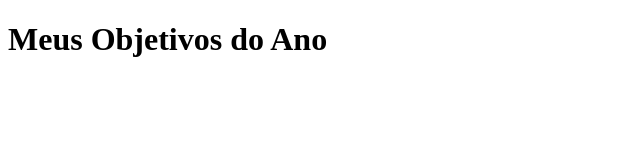
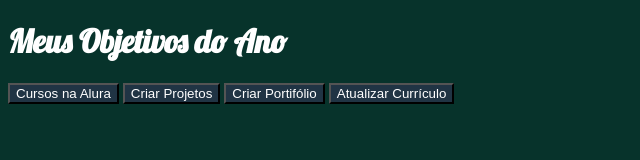
Before and after one commit to braganceirotide/JavaScript, a plain HTML site: page index.html in a window 1280 px wide. Shown: the whole page, without its empty margins (0-640 px from the left). Drawn offline with Linux system fonts and the light colour scheme.

Commit message:
Add files via upload

```diff
--- a/index.html
+++ b/index.html
@@ -5,9 +5,19 @@
     <meta http-equiv="X-UA-Compatible" content="IE=edge">
     <meta name="viewport" content="width=device-width, initial-scale=1.0">
     <title>Projeto-de-Vida</title>
+    <link rel="stylesheet" href="style.css">
+    <link rel="preconnect" href="https://fonts.googleapis.com">
+    <link rel="preconnect" href="https://fonts.gstatic.com" crossorigin>
+    <link href="https://fonts.googleapis.com/css2?family=Lobster&display=swap" rel="stylesheet">
 </head>
 <body>
     <h1>Meus Objetivos do Ano</h1>
+    <div class="botoes">
+        <button class="botao">Cursos na Alura</button>
+        <button class="botao">Criar Projetos</button>
+        <button class="botao">Criar Portifólio</button>
+        <button class="botao">Atualizar Currículo</button>
+    </div>
 
 </body>
 </html>
--- a/style.css
+++ b/style.css
@@ -1,7 +1,19 @@
 :root{
-    --cor-de-fundo: #1e1e1e;
-    --verde: #6fff57;
-    --botao-ativado: #3a3756;
+    --cor-de-fundo:#07332B;
+    --verde: #C2FFF4;
+    --botao-ativado: #2D665C;
     --botao-inativado: rgba(58 ,55, 94, 0.5);
     --texto-fundo: rgba(58, 55, 94, 0.3);
 }
+body{
+    background-color: var(--cor-de-fundo);
+    color: white;
+}
+
+h1{
+    font-family: "Lobster", sans-serif;
+}
+.botao{
+    background-color:var(--botao-inativado);
+    color: white;
+}
```
